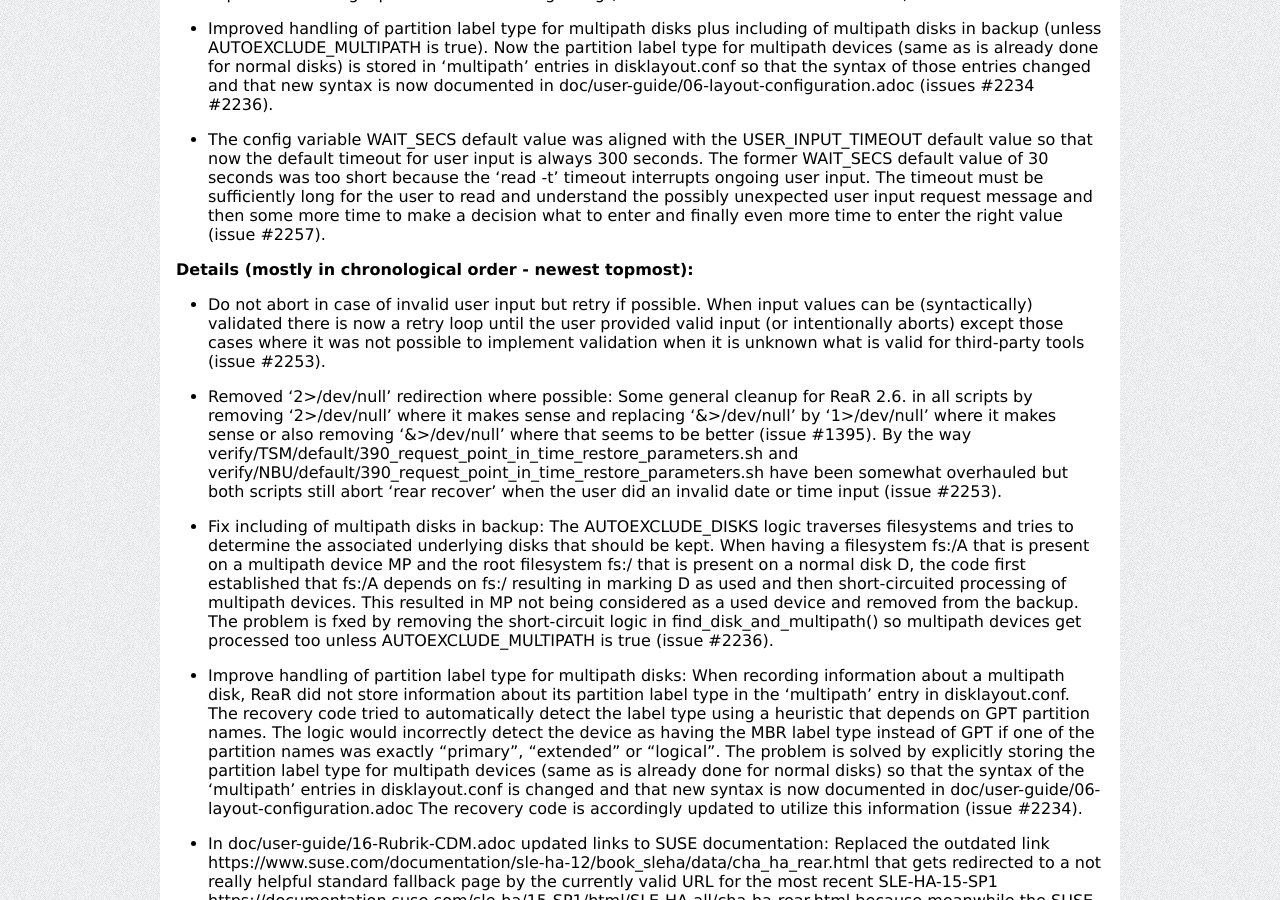
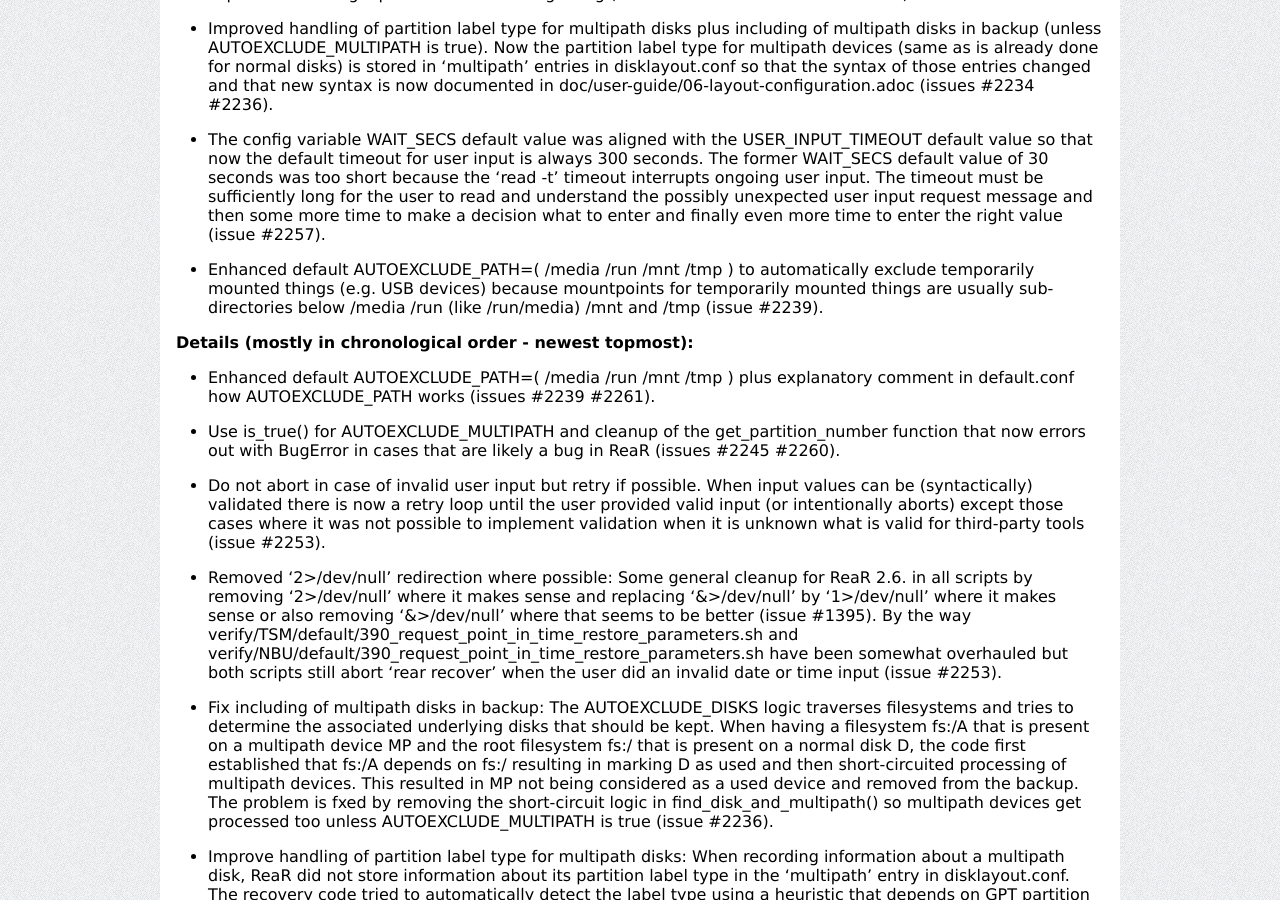
Before and after one commit to rear/rear.github.com, a Jekyll site: the page built from documentation/release-notes-2-6.md, in a window 1280 px wide and 900 px high, scrolled down 3434 px. Built offline with Jekyll 4.4.1, drawn with Linux system fonts in a browser that asks for light colours; comment, search, counter and statistics services are not loaded.

Commit message:
Update release-notes-2-6.md
Added latest GitHub commit log entries to the ReaR 2.6 release notes.

```diff
--- a/documentation/release-notes-2-6.md
+++ b/documentation/release-notes-2-6.md
@@ -220,7 +220,22 @@
 and then some more time to make a decision what to enter and
 finally even more time to enter the right value (issue #2257).
 
+* Enhanced default AUTOEXCLUDE_PATH=( /media /run /mnt /tmp )
+to automatically exclude temporarily mounted things (e.g. USB devices)
+because mountpoints for temporarily mounted things are usually
+sub-directories below /media /run (like /run/media) /mnt
+and /tmp (issue #2239).
+
 #### Details (mostly in chronological order - newest topmost):
+
+* Enhanced default AUTOEXCLUDE_PATH=( /media /run /mnt /tmp )
+plus explanatory comment in default.conf how AUTOEXCLUDE_PATH works
+(issues #2239 #2261).
+
+* Use is_true() for AUTOEXCLUDE_MULTIPATH and
+cleanup of the get_partition_number function
+that now errors out with BugError in cases that are
+likely a bug in ReaR (issues #2245 #2260).
 
 * Do not abort in case of invalid user input but retry if possible.
 When input values can be (syntactically) validated there is now
```
